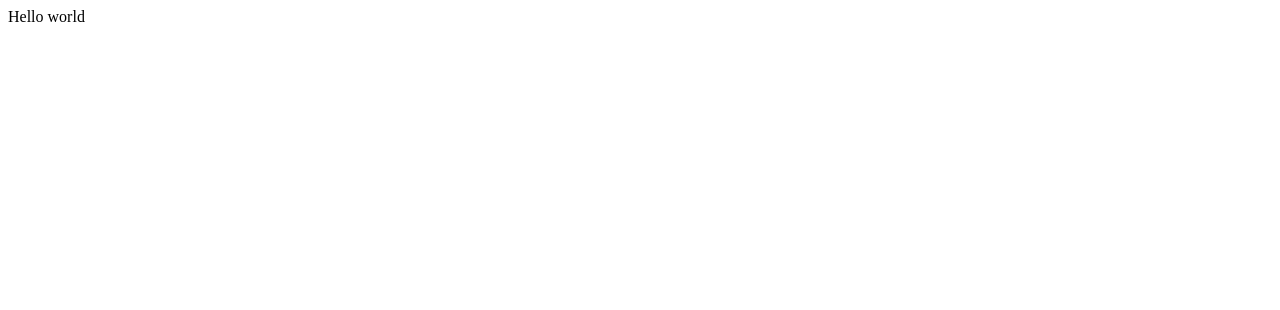
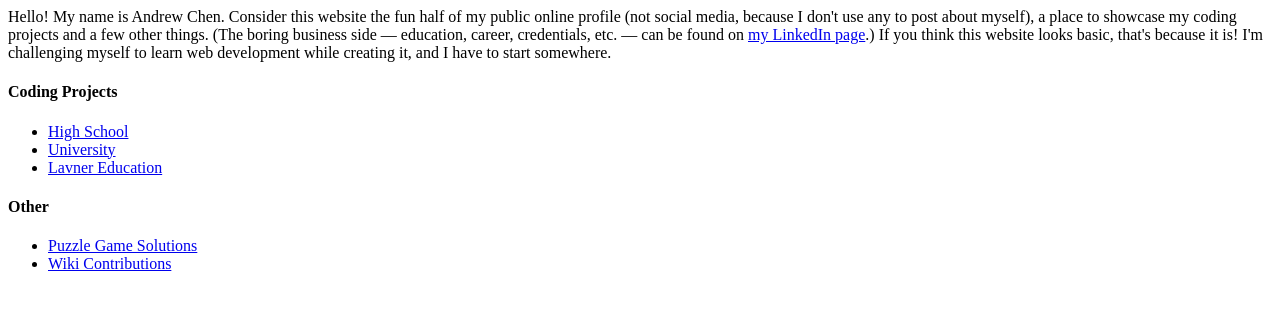
Before and after one commit to achen1296/achen1296.github.io, a plain HTML site: page index.html in a window 1280 px wide. Drawn offline with Linux system fonts and the light colour scheme.

Commit message:
introductory text and page layout

```diff
--- a/index.html
+++ b/index.html
@@ -1,3 +1,23 @@
 <html>
-	Hello world
+  <p>
+    Hello! My name is Andrew Chen. Consider this website the fun half of my
+    public online profile (not social media, because I don't use any to post
+    about myself), a place to showcase my coding projects and a few other
+    things. (The boring business side &#x2014; education, career, credentials,
+    etc. &#x2014; can be found on
+    <a href="//linkedin.com/in/andrew-chen1296">my LinkedIn page</a>.) If you
+    think this website looks basic, that's because it is! I'm challenging myself
+    to learn web development while creating it, and I have to start somewhere.
+  </p>
+  <h4>Coding Projects</h4>
+  <ul>
+    <li><a href="/coding_projects/high_school.html">High School</a></li>
+    <li><a href="/coding_projects/university.html">University</a></li>
+    <li><a href="/coding_projects/lavner.html">Lavner Education</a></li>
+  </ul>
+  <h4>Other</h4>
+  <ul>
+    <li><a href="/other/puzzles_games.html">Puzzle Game Solutions</a></li>
+    <li><a href="/other/wikis.html">Wiki Contributions</a></li>
+  </ul>
 </html>
```
Also changed, not shown: coding_projects/high_school.html (added), coding_projects/lavner.html (added), coding_projects/university.html (added), other/puzzles_games.html (added), other/wikis.html (added), 1 other file.
